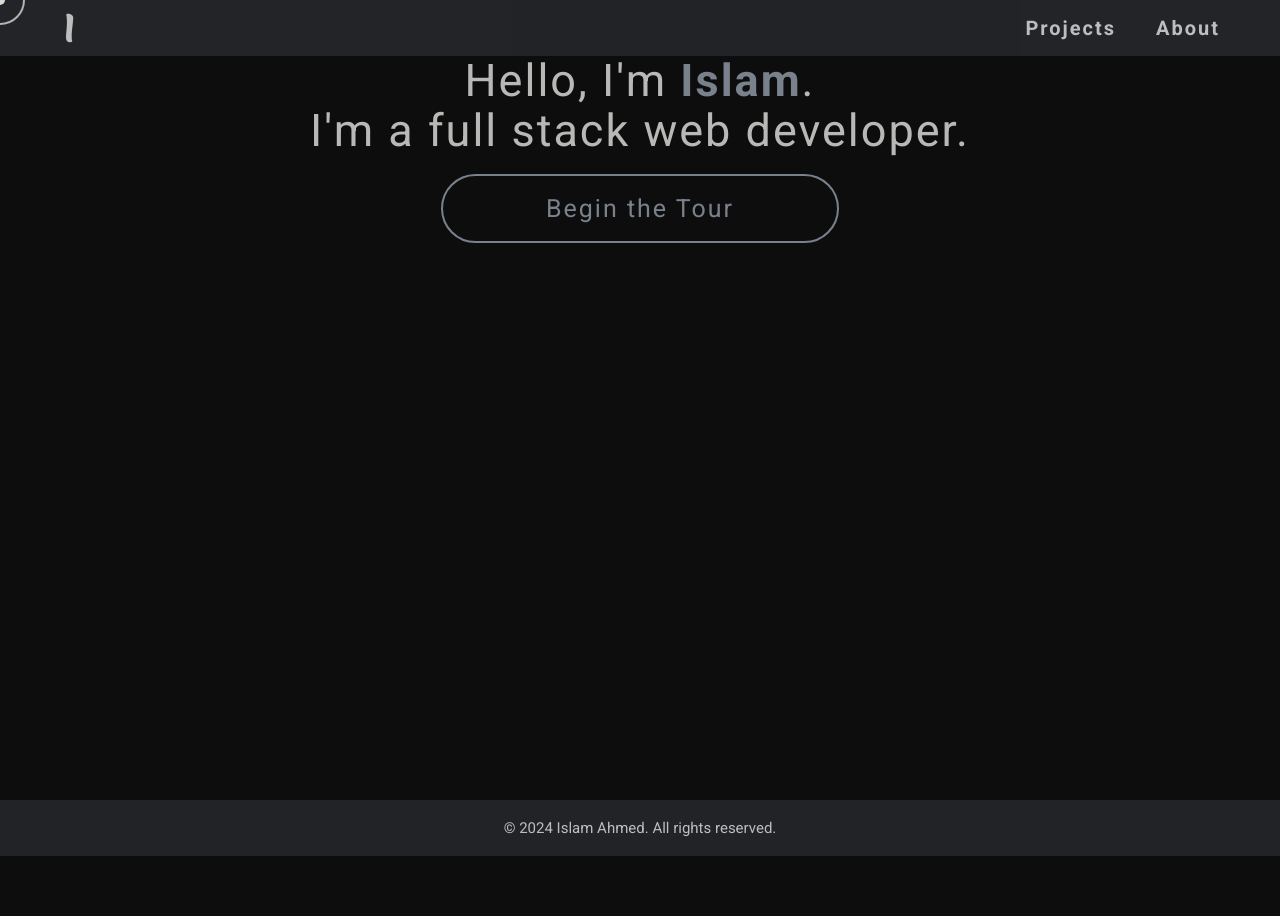
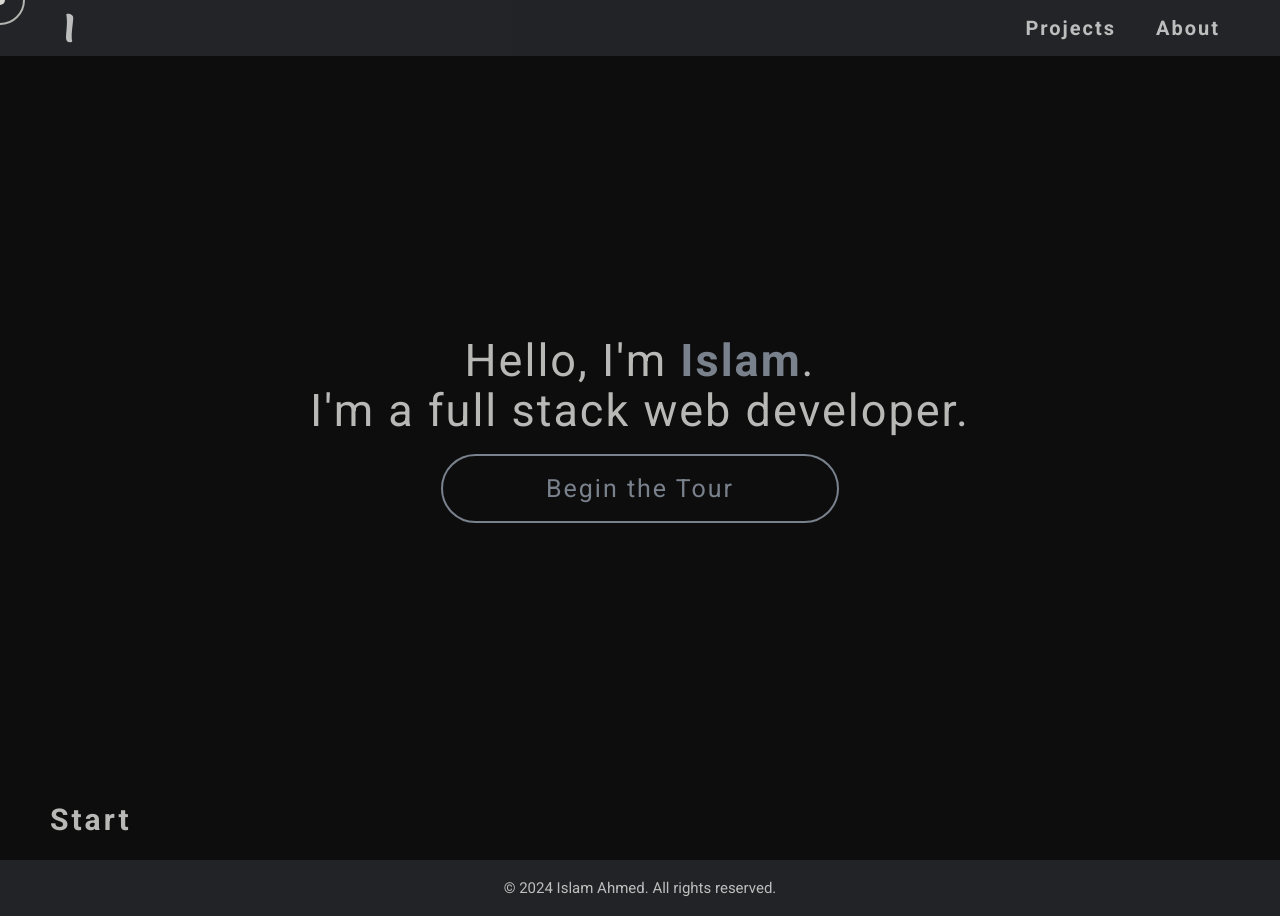
Before and after one commit to Babywise/islamahmed.ca, a React (Vite) app: page / in a window 1280 px wide. Before the commit the page ends 856 px from the top, so only its background shows below. Built offline with nearby package versions, Linux system fonts and the light colour scheme.

Commit message:
IA-53 added sections to the homepage

```diff
--- a/src/pages/home/Home.tsx
+++ b/src/pages/home/Home.tsx
@@ -3,13 +3,16 @@
  */
 function Home() {
   return (
+    <>
+      {/* <!-- Hero section --> */}
+      <section id="hero">
         <div
-      className="flex flex-col items-center justify-center text-center tracking-widest"
-      id="home-landing"
+          className="flex min-h-[calc(100vh-56px)] flex-col items-center justify-center text-center tracking-widest"
+          id="hero-content"
           role="none">
           <div
             className="text-xl sm:text-4xl"
-        id="landing-heading"
+            id="hero-heading"
             role="presentation">
             <h1>
               Hello, I&apos;m{" "}
@@ -27,6 +30,17 @@ function Home() {
             <span>Begin the Tour</span>
           </button>
         </div>
+      </section>
+      {/* <!-- Start section --> */}
+      <section id="start">
+        <div
+          className="flex flex-col tracking-widest"
+          id="start-content"
+          role="none">
+          <h1 className="mb-4 text-2xl font-bold tracking-widest">Start</h1>
+        </div>
+      </section>
+    </>
   );
 }
 
```
Lines whose indentation alone changed are shown as unchanged.
